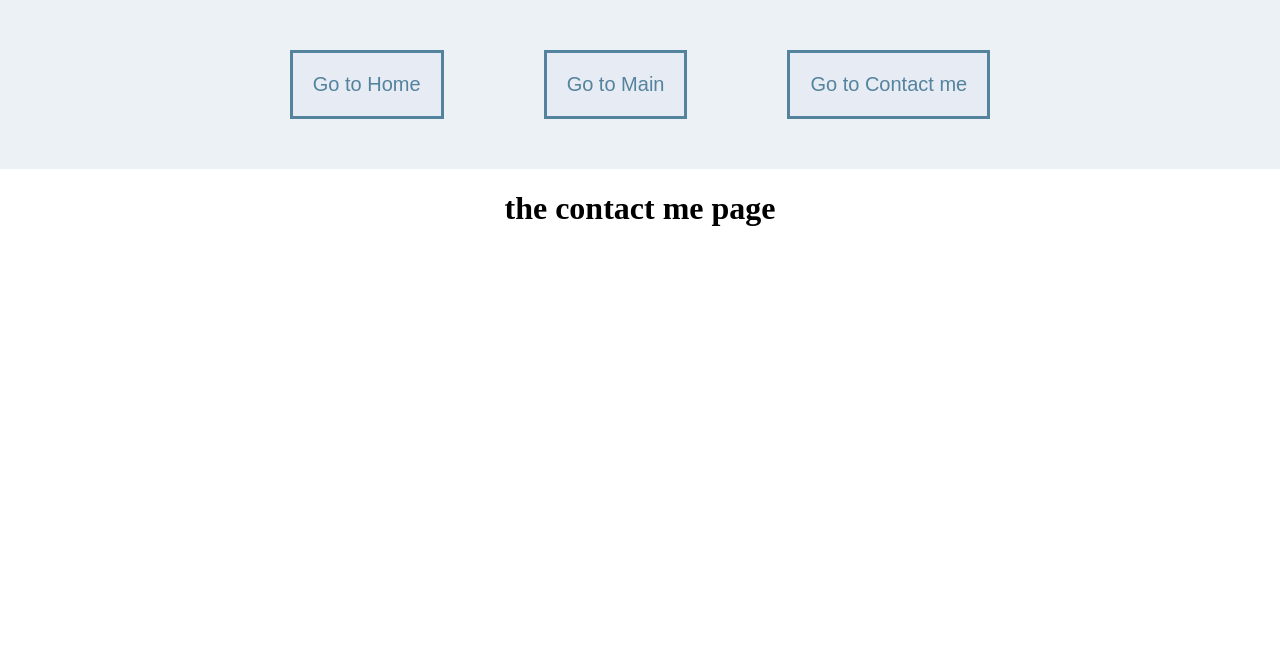
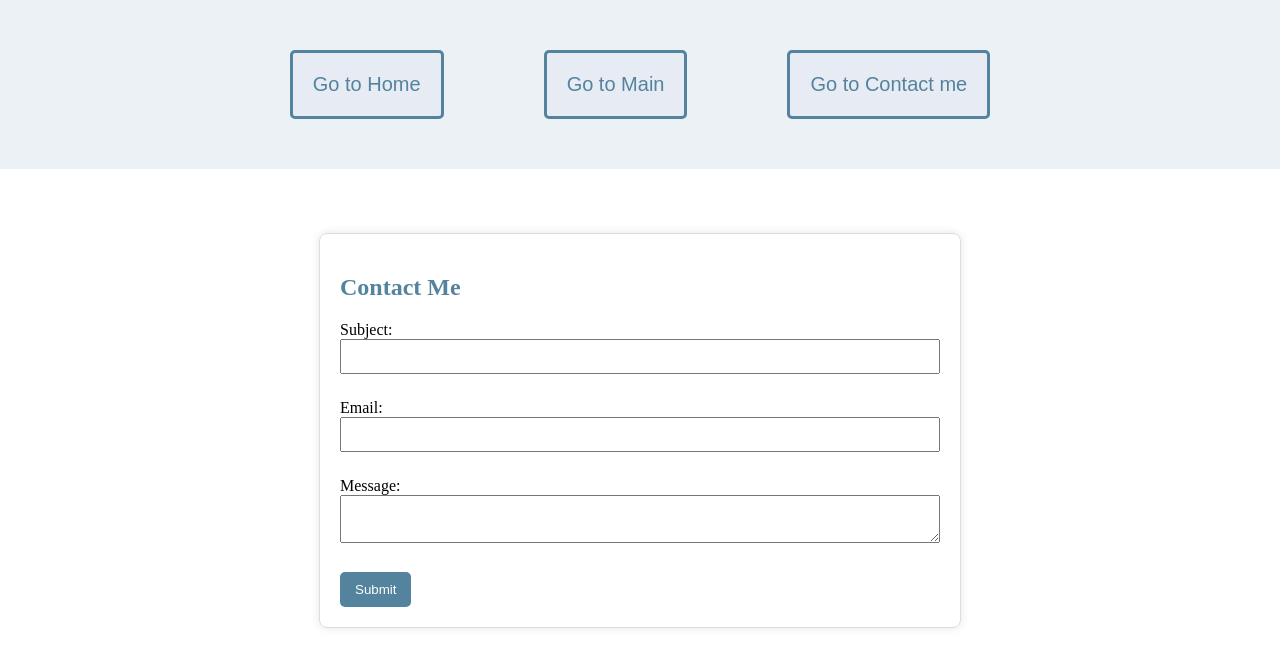
Before and after one commit to afsana16063/Flashcard-Project, a React (Create React App) app: page / in a window 1280 px wide. Both pictures are taken after a click on the button "Go to Contact me". Shown: the top 666 px of the page. Built offline with nearby package versions, Linux system fonts and the light colour scheme.

Commit message:
i created a contact me page, and it succesfully comlpetes the submission

```diff
--- a/data/db.json
+++ b/data/db.json
@@ -4,7 +4,12 @@
       "id": 1,
       "questions": "What is the capital of Azerbaijan?",
       "answers": "Baku",
-      "options": ["Istanbul", "Ganja", "London", "Baku"],
+      "options": [
+        "Istanbul",
+        "Ganja",
+        "London",
+        "Baku"
+      ],
       "subject": "",
       "difficulty": ""
     },
@@ -12,7 +17,12 @@
       "id": 2,
       "question": "This is a question",
       "answers": "This is an answer",
-      "options": ["Option 1", "Option 2", "Option 3", "Option 4"],
+      "options": [
+        "Option 1",
+        "Option 2",
+        "Option 3",
+        "Option 4"
+      ],
       "subject": "",
       "difficulty": ""
     },
@@ -20,7 +30,12 @@
       "id": 3,
       "questions": "This is a question",
       "answers": "This is an answer",
-      "options": ["Option 1", "Option 2", "Option 3", "Option 4"],
+      "options": [
+        "Option 1",
+        "Option 2",
+        "Option 3",
+        "Option 4"
+      ],
       "subject": "",
       "difficulty": ""
     },
@@ -28,7 +43,12 @@
       "id": 4,
       "questions": "This is a question",
       "answers": "This is an answer",
-      "options": ["Option 1", "Option 2", "Option 3", "Option 4"],
+      "options": [
+        "Option 1",
+        "Option 2",
+        "Option 3",
+        "Option 4"
+      ],
       "subject": "",
       "difficulty": ""
     },
@@ -36,7 +56,12 @@
       "id": 5,
       "questions": "This is a question",
       "answers": "This is an answer",
-      "options": ["Option 1", "Option 2", "Option 3", "Option 4"],
+      "options": [
+        "Option 1",
+        "Option 2",
+        "Option 3",
+        "Option 4"
+      ],
       "subject": "",
       "difficulty": ""
     },
@@ -44,7 +69,12 @@
       "id": 6,
       "questions": "This is a question",
       "answers": "This is an answer",
-      "options": ["Option 1", "Option 2", "Option 3", "Option 4"],
+      "options": [
+        "Option 1",
+        "Option 2",
+        "Option 3",
+        "Option 4"
+      ],
       "subject": "",
       "difficulty": ""
     },
@@ -52,7 +82,12 @@
       "id": 7,
       "questions": "This is a question",
       "answers": "This is an answer",
-      "options": ["Option 1", "Option 2", "Option 3", "Option 4"],
+      "options": [
+        "Option 1",
+        "Option 2",
+        "Option 3",
+        "Option 4"
+      ],
       "subject": "",
       "difficulty": ""
     },
@@ -60,9 +95,28 @@
       "id": 8,
       "questions": "This is a question",
       "answers": "This is an answer",
-      "options": ["Option 1", "Option 2", "Option 3", "Option 4"],
+      "options": [
+        "Option 1",
+        "Option 2",
+        "Option 3",
+        "Option 4"
+      ],
       "subject": "",
       "difficulty": ""
     }
+  ],
+  "messages": [
+    {
+      "subject": "Test",
+      "email": "memmedovefsane@gmail.com",
+      "message": "dfghjk",
+      "id": 1
+    },
+    {
+      "subject": "Test",
+      "email": "memmedovresul20202005@gmail.com",
+      "message": "this is second time",
+      "id": 2
+    }
   ]
 }
--- /dev/null
+++ b/src/Contact.css
@@ -0,0 +1,38 @@
+/* YourCssFileName.css */
+.contact-container {
+  max-width: 600px;
+  margin: 5% auto;
+  padding: 20px;
+  border: 1px solid #ddd;
+  border-radius: 8px;
+  box-shadow: 0 0 10px rgba(0, 0, 0, 0.1);
+}
+.contact-container h2 {
+  color: #54839d;
+}
+
+label {
+  display: block;
+  margin-bottom: 10px;
+}
+
+input,
+textarea {
+  width: 100%;
+  padding: 8px;
+  margin-bottom: 15px;
+  box-sizing: border-box;
+}
+
+button {
+  background-color: #54839d;
+  color: #fff;
+  padding: 10px 15px;
+  border: none;
+  border-radius: 5px;
+  cursor: pointer;
+}
+
+button:hover {
+  background-color: #2980b9;
+}
--- a/src/Contact.js
+++ b/src/Contact.js
@@ -1,11 +1,79 @@
-import React from "react";
+// Contact.js
+import React, { useState } from "react";
+import axios from "axios";
+import "./Contact.css";
 
-const Contact = () => {
+function Contact() {
+  const [formData, setFormData] = useState({
+    subject: "",
+    email: "",
+    message: "",
+  });
+
+  const handleChange = (e) => {
+    const { name, value } = e.target;
+    setFormData((prevData) => ({ ...prevData, [name]: value }));
+  };
+
+  const handleSubmit = async (e) => {
+    e.preventDefault();
+
+    try {
+      // Make an HTTP POST request to the local JSON server
+      await axios.post("http://localhost:8000/messages", formData);
+
+      // Clear the form after successful submission
+      setFormData({
+        subject: "",
+        email: "",
+        message: "",
+      });
+
+      // Display a success message or redirect the user if needed
+      console.log("Form submitted successfully!");
+    } catch (error) {
+      console.error("Error submitting form:", error);
+      // Handle errors, show a message to the user, etc.
+    }
+  };
+
   return (
-    <div>
-      <h1>the contact me page</h1>
+    <div className="contact-container">
+      <h2>Contact Me</h2>
+      <form onSubmit={handleSubmit}>
+        <label>
+          Subject:
+          <input
+            type="text"
+            name="subject"
+            value={formData.subject}
+            onChange={handleChange}
+            required
+          />
+        </label>
+        <label>
+          Email:
+          <input
+            type="email"
+            name="email"
+            value={formData.email}
+            onChange={handleChange}
+            required
+          />
+        </label>
+        <label>
+          Message:
+          <textarea
+            name="message"
+            value={formData.message}
+            onChange={handleChange}
+            required
+          />
+        </label>
+        <button type="submit">Submit</button>
+      </form>
     </div>
   );
-};
+}
 
 export default Contact;
```
